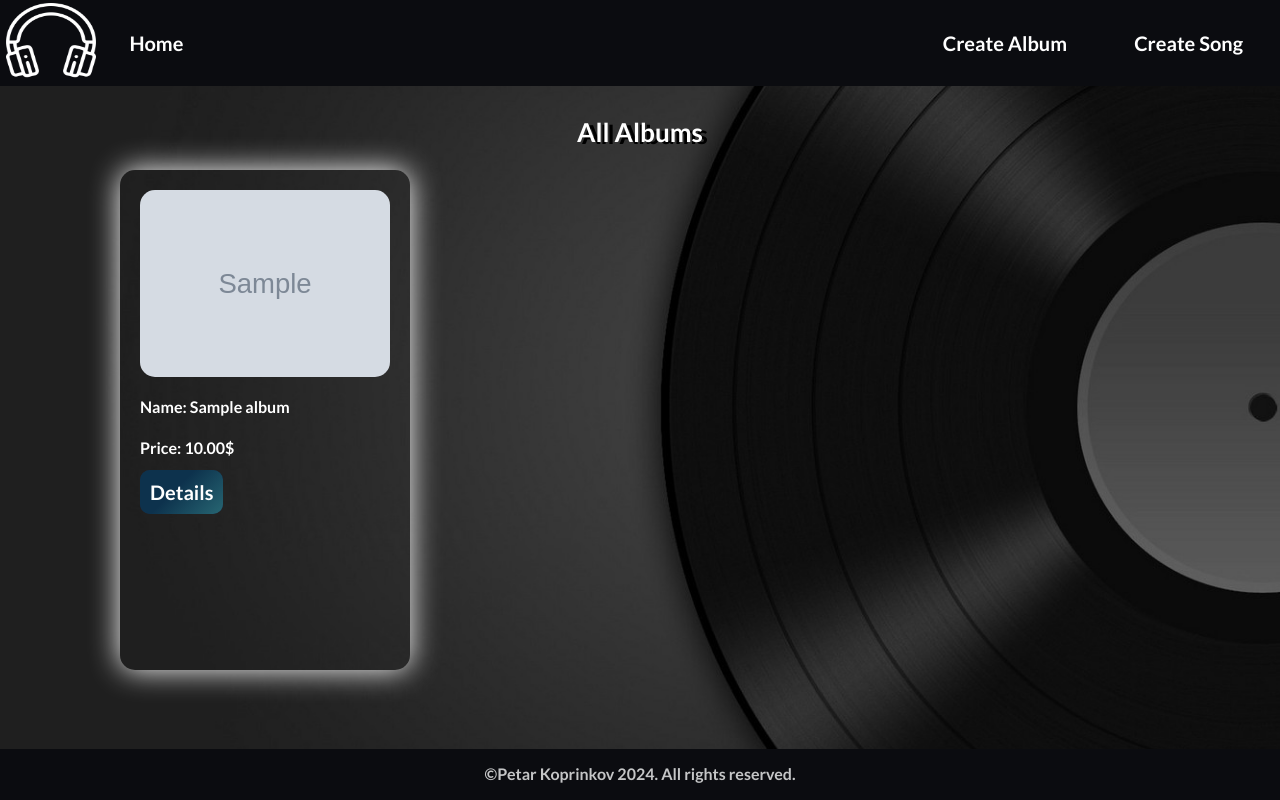
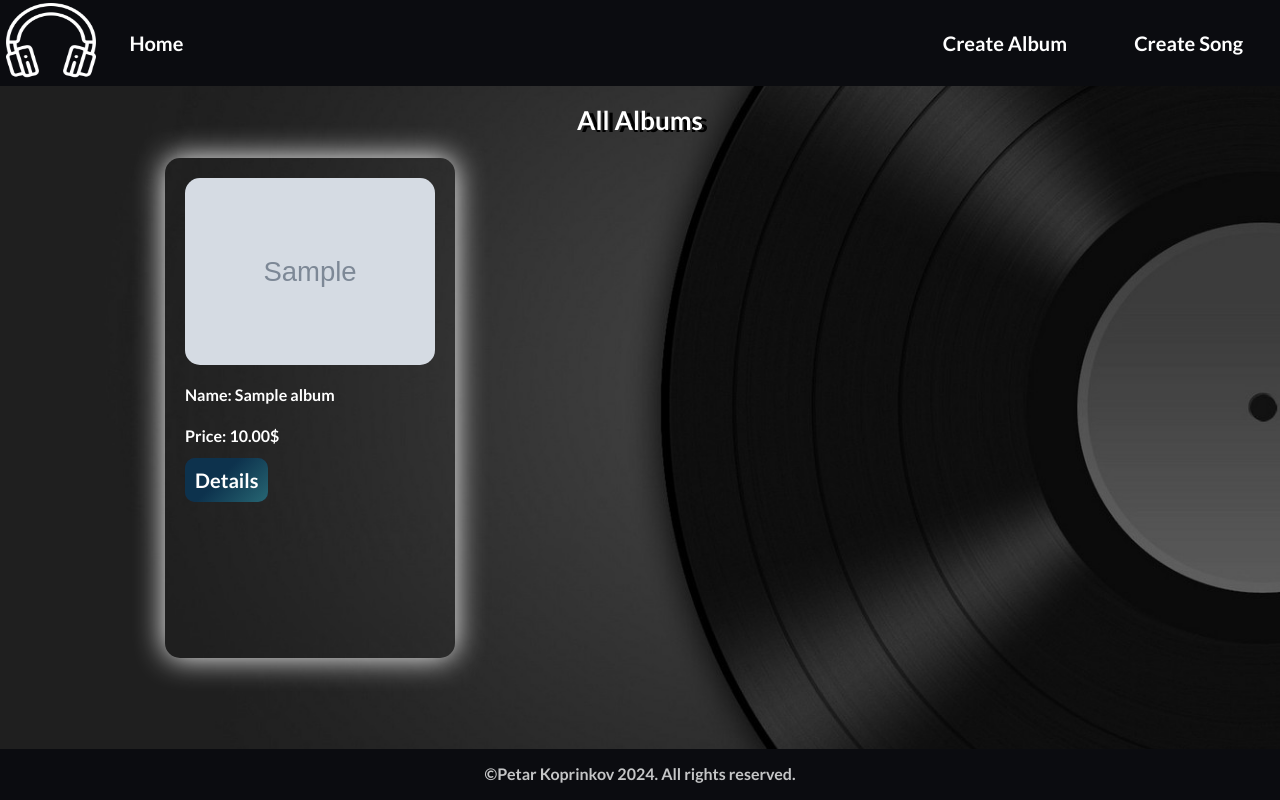
Before and after one commit to Petar-Koprinkov/MusicApp, a Django app: page / in a window 1280 px wide. Run offline with Django 5.2, Linux system fonts and the light colour scheme; tables that the repository leaves empty hold one stand-in row (values such as "Sample post"); grey boxes marked "Sample" are stand-in pictures.

Commit message:
Fix styles

```diff
--- a/static/css/catalog.css
+++ b/static/css/catalog.css
@@ -1,7 +1,7 @@
 .card-box {
     box-shadow: 0 0 30px 0;
     padding: 20px;
-    margin-left: 120px;
+    margin-left: 165px;
     background-position: right 35% bottom 45%;
     box-sizing: border-box;
     border-radius: 15px;
@@ -60,11 +60,12 @@
 #catalogPage h1 {
     color: white;
     text-align: center;
-    margin-top: 30px;
+    margin-top: 18px;
     font-size: 26px;
     font-family: 'Lato', serif;
     text-shadow: 5px 2px black;
 }
+
 
 .card-box > img {
     display: block;
--- a/templates/common/index.html
+++ b/templates/common/index.html
@@ -5,8 +5,7 @@
     {% if not albums %}
     <p>No Albums in Catalog!</p>
     {% else %}
-
-        <h1>All Albums</h1>
+        <h1 id="header">All Albums</h1>
         {% for album in albums %}
         <div class="card-box">
             <img src="{{ album.image_url }}" alt="Cover Image">
```
